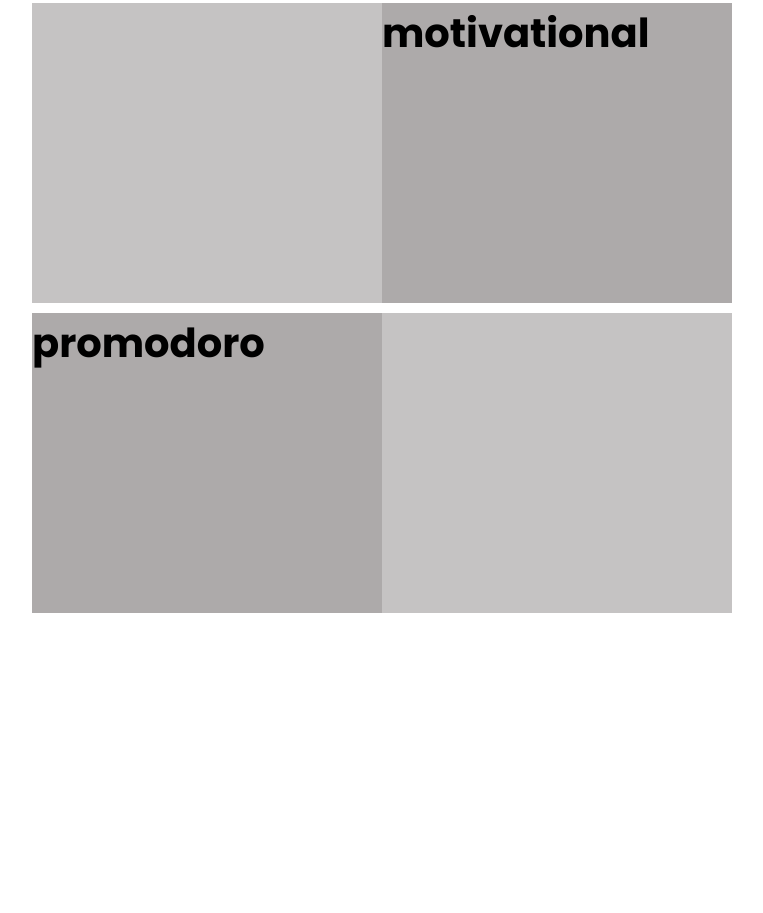
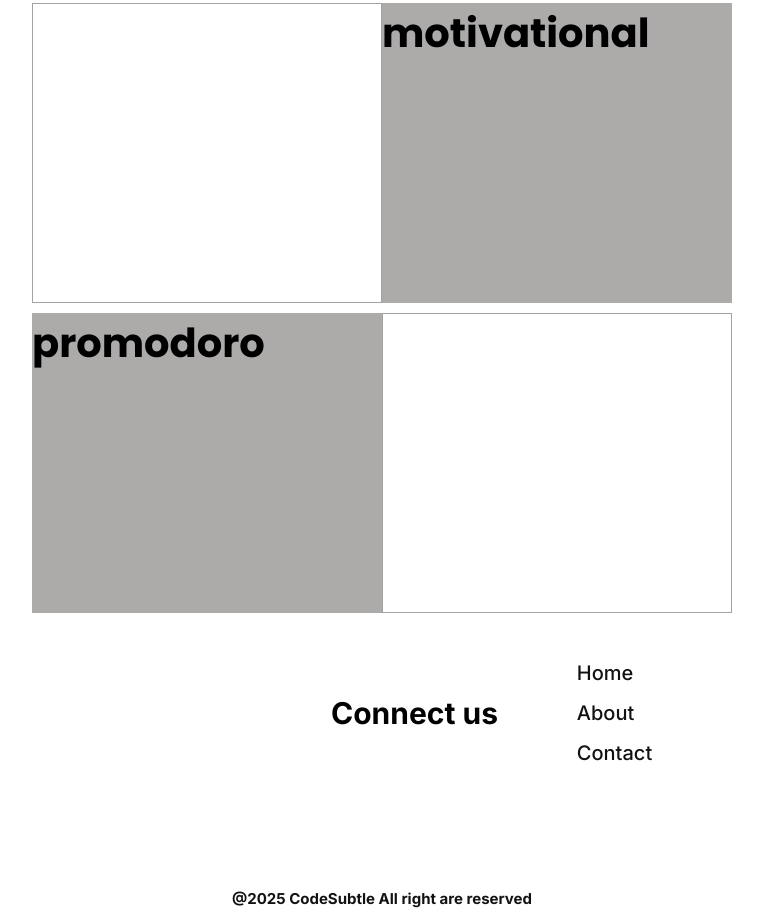
Before and after one commit to Code-Subtle/Product-TVT, a plain HTML site: page index.html in a window 1280 px wide. Shown: the part 1022-1935 px from the top of the page, without its empty margins (258-1021 px from the left). Before the commit the page ends 1635 px from the top, so only its background shows below. Drawn offline with nearby package versions, Linux system fonts and the light colour scheme; a script that the page names is missing.

Commit message:
footer added

```diff
--- a/index.html
+++ b/index.html
@@ -65,6 +65,29 @@
                     <div class="promo-img"></div>
                 </div>
             </div>
+            <footer>
+                <div class="footer">
+
+                    <div class="fbox-main">
+                        <div class="fbox1"></div>
+                    <div class="fbox2">
+                        <h2>Connect us </h2>
+                                        </div>
+                    <div class="fbox3">
+                        <div class="menu">
+                    <ul class="fmenu-head">
+                        <li><a href="">Home</a></li>
+                        <li><a href="">About</a></li>
+                        <li><a href="">Contact</a></li>
+                    </ul>
+                </div>
+                    </div>
+                    </div>
+
+
+                    <p>@2025 CodeSubtle All right are reserved</p>
+                </div>
+            </footer>
 
 
       <script src="https://cdnjs.cloudflare.com/ajax/libs/gsap/3.13.0/gsap.min.js"
--- a/style.css
+++ b/style.css
@@ -1,6 +1,8 @@
 @import url('https://fonts.googleapis.com/css2?family=Inter:ital,opsz,wght@0,14..32,100..900;1,14..32,100..900&display=swap');
 
 :root {
+
+     --black: #121212;
      --font-family: "Inter", sans-serif;
 
 
@@ -27,17 +29,19 @@
 
 .main {
   /* height: 100vh; */
-  width: 776px;
+  width: 700PX;
   display: flex;
   flex-direction: column;
   /* justify-content: center; */
   background-color: white;
   /* display: none; */
+/* border: 1px solid brown; */
 }
+
 
 .logo a {
   text-decoration: none;
-  color: #474746;
+  color: var(--black);
   font-family: var(--font-family);
   font-size: 20PX;
   font-weight: 500;
@@ -47,7 +51,7 @@
 .nav {
   display: flex;
   justify-content: space-between;
-  padding: 1.3rem 4rem;
+  padding: 1.3rem 0rem;
 }
 
 
@@ -69,7 +73,7 @@
 .menu-head li a {
   text-decoration: none;
   font-family: var(--font-family);
-    color: #474746;
+    color: var(--black);
 
    font-size: 20PX;
    font-weight: 500;
@@ -79,7 +83,7 @@
   padding: 10px 20px;
   border-radius: 20px;
   border: none;
- background-color: black;
+ background-color:var(--black);
 }
 
 .btn-menu-ct a {
@@ -89,16 +93,11 @@
   text-decoration: none;
   color: white;
 }
-.line{
-    height: 1px;
-    width: 80%;
-    background-color:#474746 ;
-}
 
 P{
     margin-top: 2rem;
-    color: #474746;
-    padding: 10px 37px;
+    color: var(--black);
+    padding: 10px 0px;
     font-size: 22px;
     font-family: var(--font-family);
 }
@@ -125,7 +124,7 @@
 
 .get-button button{
   padding: 15px 25px;
-  background-color: black;
+  background-color: var(--black);
   border-radius: 30px;
 
   letter-spacing: 1px;
@@ -151,7 +150,9 @@
 .todo-img{
   height: 300px;
   width: 350px;
-  background-color: rgb(197, 195, 195);
+  /* background-color: rgb(197, 195, 195); */
+  border: 1px solid #474746;
+  opacity: .5;
 }
 .todo-ct{
   height: 300px;
@@ -173,7 +174,8 @@
 .daily-planner-img{
 height: 300px;
   width: 350px;
-  background-color: rgb(197, 195, 195);
+    border: 1px solid #474746;
+  opacity: .5;
 }
 .motivational{
   display: flex;
@@ -189,7 +191,8 @@
 .motive-img{
   height: 300px;
   width: 350px;
-  background-color: rgb(197, 195, 195);
+    border: 1px solid #474746;
+  opacity: .5;
 
 }
 .promodoro{
@@ -206,6 +209,76 @@
 .promo-img{
   height: 300px;
   width: 350px;
-  background-color: rgb(197, 195, 195);
+    border: 1px solid #474746;
+  opacity: .5;
 
 }
+
+.footer{
+  height: 300px;
+  width: 100%;
+  /* background-color: black; */
+  position: relative;
+  font-family: var(--font-family);
+}
+
+.fbox-main{
+  display: flex;
+}
+
+.fbox1{
+  height: 200px;
+  width: 233px;
+
+}
+.fbox2{
+  height: 200px;
+  width: 233px;
+
+  display: flex;
+  align-items: center;
+  justify-content: end;
+}
+.fbox3{
+  height: 200px;
+  width: 233px;
+
+  display: flex;
+  align-items: center;
+  justify-content: center;
+}
+.fmenu-head {
+  display: flex;
+  flex-direction: column;
+  line-height: 1rem;
+
+  gap: 20px;
+
+}
+
+.fmenu-head li {
+  list-style: none;
+}
+
+
+.fmenu-head li a {
+  text-decoration: none;
+  font-family: var(--font-family);
+    color: var(--black);
+
+   font-size: 20PX;
+   font-weight: 500;
+}
+
+.footer p{
+  height: 30px;
+  width: 100%;
+  font-size: 15px;
+  font-weight: bold;
+  color: var(--black);
+  display: flex;
+  position: absolute;
+  bottom: 0;
+  align-items: center;
+  justify-content: center;
+}
```
